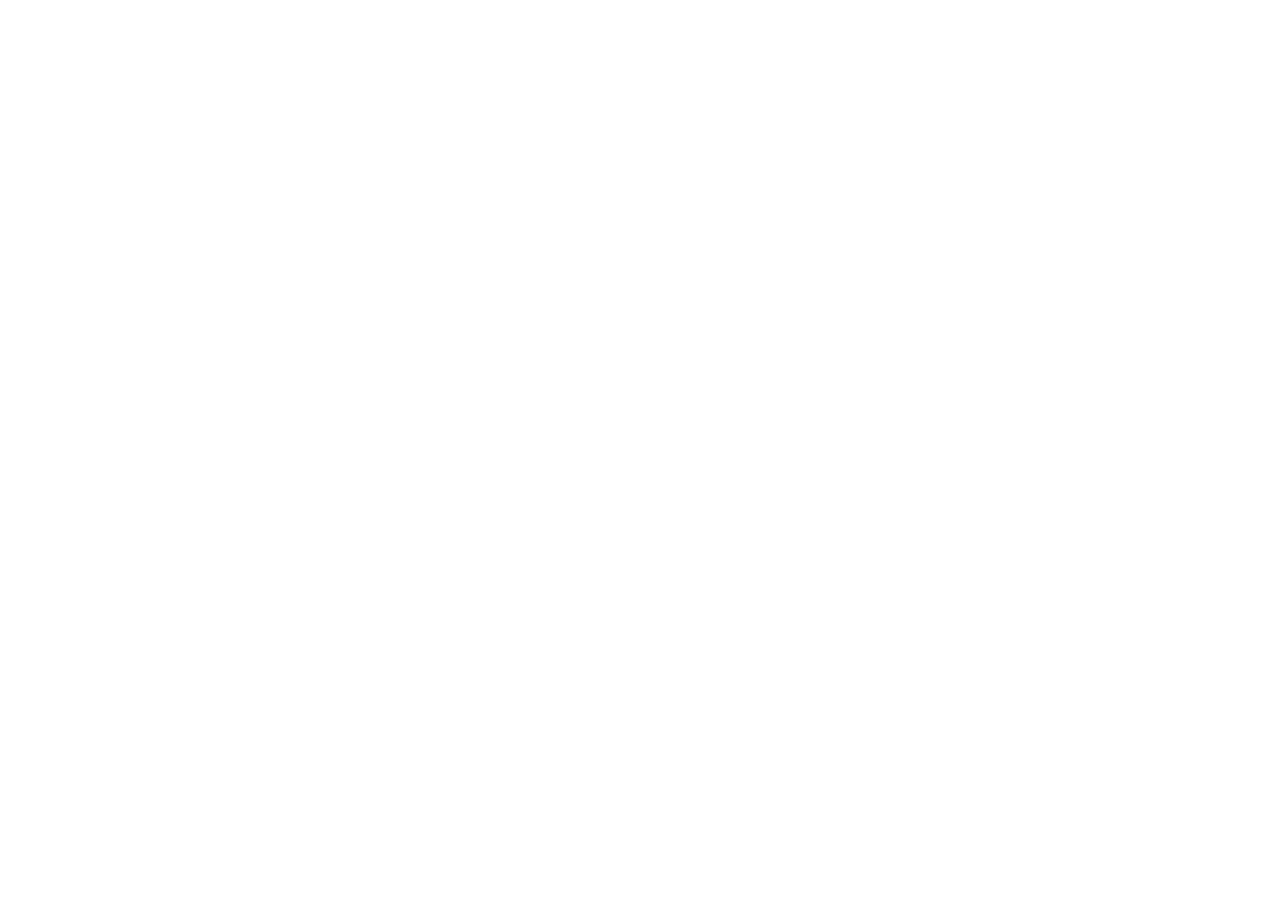
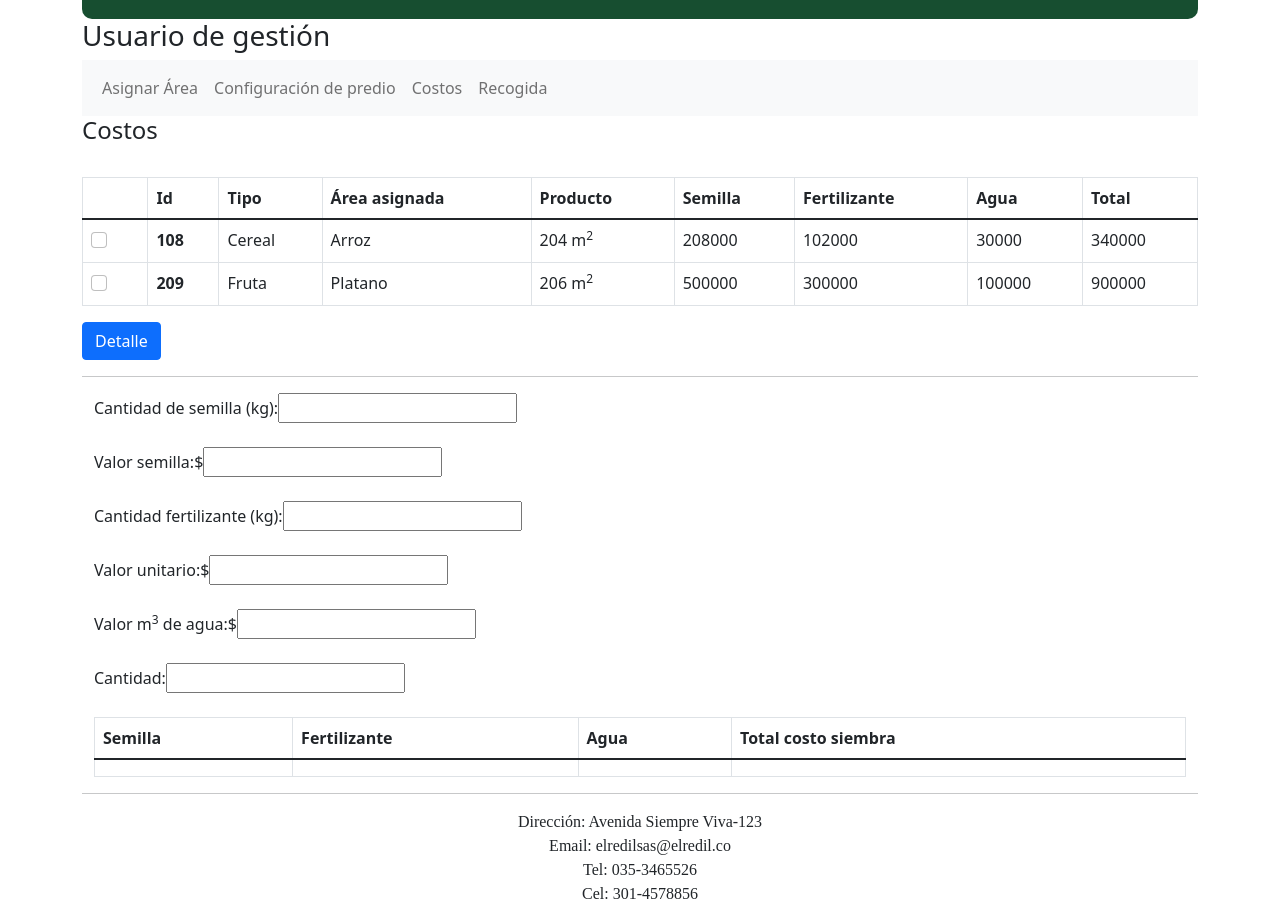
Before and after one commit to KevinHenriquez10/Proyecto, a React (Create React App) app: page / in a window 1280 px wide. Shown: the part 10030-10936 px from the top of the page. Before the commit the page ends 9984 px from the top, so only its background shows below. Built offline with nearby package versions, Linux system fonts and the light colour scheme.

Commit message:
Se agrega componente Costos de usuario de gestión

```diff
--- a/src/App.js
+++ b/src/App.js
@@ -19,6 +19,7 @@
 import { AsignarArea } from './components/AsignarArea';
 import { CultivosAsignados } from './components/CultivosAsignados';
 import { ConfiguracionPredio } from './components/ConfiguracionPredio';
+import { Costos } from './components/Costos';
 const data = [
   { id: 1, tipo: "Alimentario", tiempo: "12 meses", terreno: "10 hectareas", producto: "Platano"},
   { id: 2, tipo: "Oleaginoso", tiempo: "9 meses", terreno: "100 hectareas", producto: "Girasol"},
@@ -63,6 +64,7 @@
     <ConfiguracionParametro/>
     <AsignarArea/>
     <ConfiguracionPredio/>
+    <Costos/>
 
   </>
   );
--- /dev/null
+++ b/src/components/Costos.js
@@ -0,0 +1,135 @@
+import React from 'react';
+import { Container } from 'reactstrap';
+import {Header} from '../components/header'
+import {Footer} from '../components/footer'
+
+function Costos(){
+    return(
+        <>
+        <Container>
+            <Header />
+            <h3>Usuario de gestión</h3>
+            <div>
+                <nav class="navbar navbar-expand-lg navbar-light bg-light">
+                    <div class="container-fluid">
+                        <div class="collapse navbar-collapse" id="navbarNavAltMarkup">
+                            <div class="navbar-nav">
+                                <a class="nav-link" href="/">Asignar Área</a>
+                                <a class="nav-link" href="/">Configuración de predio</a>
+                                <a class="nav-link" href="/">Costos</a>
+                                <a class="nav-link" href="/">Recogida</a>
+                            </div>
+                        </div>
+                    </div>
+                </nav>
+            </div>
+
+            <div><h4>Costos</h4></div><br/>
+
+            <div>
+                <table class="table table-bordered">
+                    <thead>
+                        <tr>
+                        <th scope="col"></th>
+                        <th scope="col">Id</th>
+                        <th scope="col">Tipo</th>
+                        <th scope="col">Área asignada</th>
+                        <th scope="col">Producto</th>
+                        <th scope="col">Semilla</th>
+                        <th scope="col">Fertilizante</th>
+                        <th scope="col">Agua</th>
+                        <th scope="col">Total</th>
+                        </tr>
+                    </thead>
+                    <tbody>
+                        <tr>
+                            <td>
+                                <div class="form-check">
+                                    <input class="form-check-input" type="checkbox" value="" id="flexCheckDefault"/>
+                                </div>
+                            </td>
+                            <th scope="row">108</th>
+                            <td>Cereal</td>
+                            <td>Arroz</td>
+                            <td>204 m<sup>2</sup></td>
+                            <td>208000</td>
+                            <td>102000</td>
+                            <td>30000</td>
+                            <td>340000</td>
+                        </tr>
+                        <tr>
+                            <td>
+                                <div class="form-check">
+                                    <input class="form-check-input" type="checkbox" value="" id="flexCheckDefault"/>
+                                </div>
+                            </td>
+                            <th scope="row">209</th>
+                            <td>Fruta</td>
+                            <td>Platano</td>
+                            <td>206 m<sup>2</sup></td>
+                            <td>500000</td>
+                            <td>300000</td>
+                            <td>100000</td>
+                            <td>900000</td>
+                        </tr>
+                    </tbody>
+                </table>
+            </div>
+            <div><button type="button" class="btn btn-primary">Detalle</button></div><hr/>
+
+            <Container>
+                <label for="CantidadSemilla">Cantidad de semilla (kg): </label>
+                <input type="number" id="cantidad-semilla" name="CantidadSemilla" />
+                <br/>
+                <br/>
+                <label for="ValorSemilla">Valor semilla: </label>
+                $<input type="number" id="valor-semilla" name="ValorSemilla" />
+                <br/>
+                <br/>
+                <label for="CantidaFertilizante">Cantidad fertilizante (kg): </label>
+                <input type="number" id="cantidad-fertilizante" name="CantidadFertilizante" />
+                <br/>
+                <br/>
+                <label for="ValorUnitario">Valor unitario: </label>
+                $<input type="number" id="valor-unitario" name="ValorUnitario" />
+                <br/>
+                <br/>
+                <label for="ValorAgua">Valor m<sup>3</sup> de agua: </label>
+                $<input type="number" id="valor-agua" name="ValorAgua" />
+                <br/>
+                <br/>
+                <label for="Cantidad">Cantidad: </label>
+                <input type="number" id="cantidad" name="Cantidad" />
+                <br/>
+                <br/>
+
+                <div>
+                    <table class="table table-bordered">
+                        <thead>
+                            <tr>
+                            <th scope="col">Semilla</th>
+                            <th scope="col">Fertilizante</th>
+                            <th scope="col">Agua</th>
+                            <th scope="col">Total costo siembra</th>
+                            </tr>
+                        </thead>
+                        <tbody>
+                            <tr>
+                                <td></td>
+                                <td></td>
+                                <td></td>
+                                <td></td>
+                            </tr>
+                        </tbody>
+                    </table>
+                </div>
+
+            </Container>
+
+            <Footer />
+        </Container>
+        </>
+    )
+}
+
+export{Costos}
```
